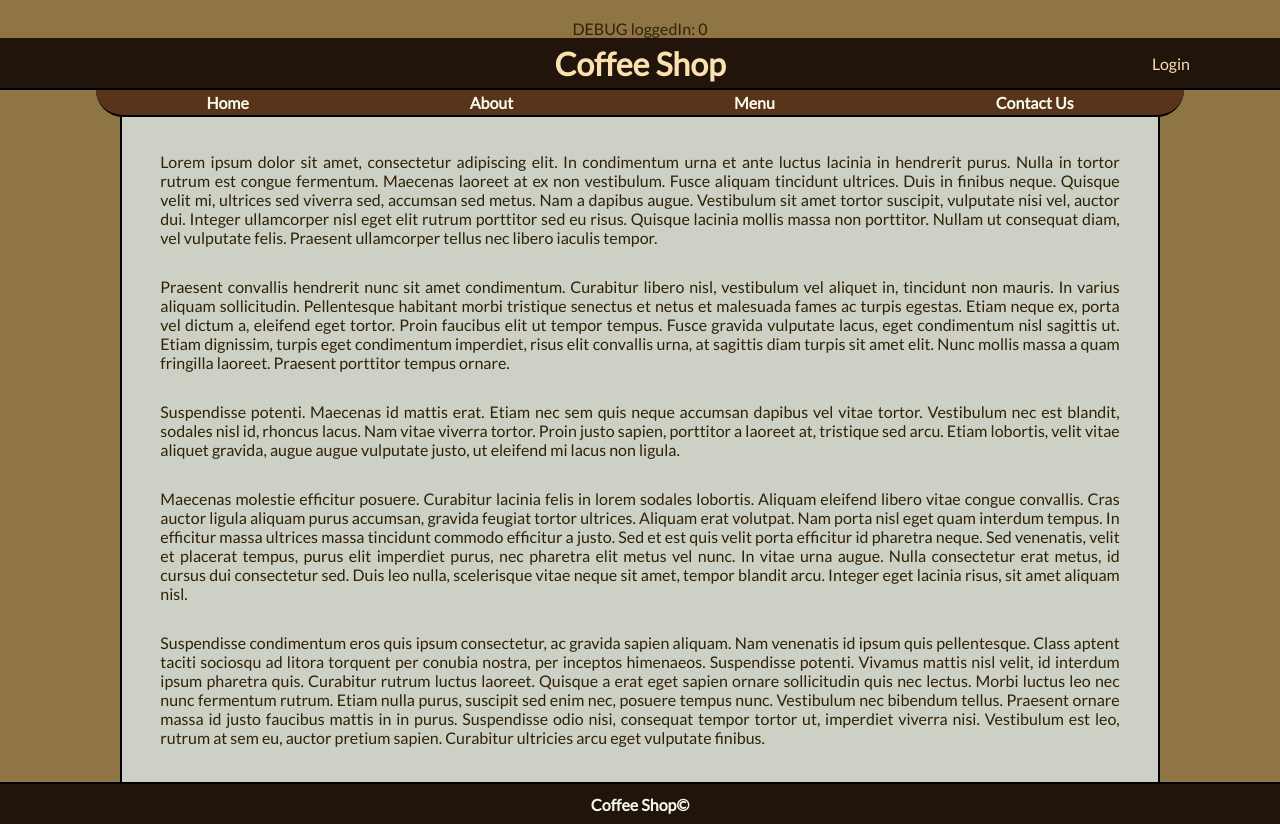
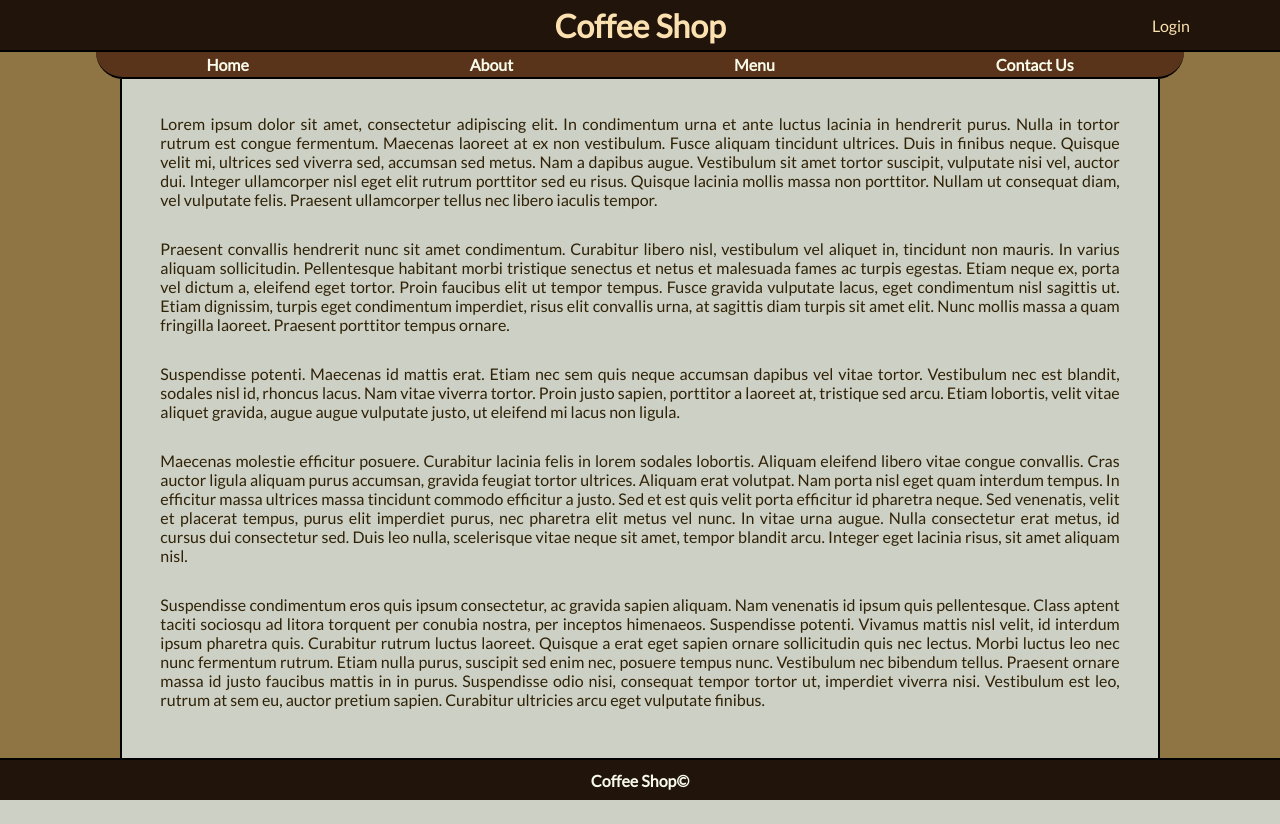
Before and after one commit to brodriguez8774/CS3500GroupProject, a PHP site: page /index.php in a window 1280 px wide. After the commit the page ends 800 px from the top, so only its background shows below. Run offline with PHP 8.4, Linux system fonts and the light colour scheme.

Commit message:
Remove all debugging statements for login functions

```diff
--- a/WebSite/templates/login.inc.php
+++ b/WebSite/templates/login.inc.php
@@ -7,33 +7,25 @@
 
   if (isset($_POST['login_ID'], $_POST['login_pass'])) {
 
-    echo "<br>DEBUG POST- login_id: " . $_POST['login_ID'] . "<br>";
-    echo "<br>DEBUG POST- login_pass: " . $_POST['login_pass'] . "<br>";
-
     $loginID = $_POST['login_ID'];
     $loginPass = $_POST['login_pass'];
-
-    echo "<br>DEBUG login_id: " . $loginID . "<br>";
-    echo "<br>DEBUG login_pass: " . $loginPass . "<br>";
 
     if (login($pdo, $loginID, $loginPass)) {
       // Login success.
       //header('Location: ../protected_page.php');
-      echo "<br>DEBUG Login view success.";
     } else {
       // Login failed.
-      //header('Location: ../index.php?error=1');
-      echo "<br>DEBUG Login failed.";
+      header('Location: ../error.php?error="Login Failed"');
     }
   }
 
 
   if (login_check($pdo) == true) {
     $loggedIn = TRUE;
-    echo "<br>DEBUG loggedIn: " . (int)$loggedIn;
+    //echo "<br>DEBUG loggedIn: " . (int)$loggedIn;
   } else {
     $loggedIn = FALSE;
-    echo "<br>DEBUG loggedIn: " . (int)$loggedIn;
+    //echo "<br>DEBUG loggedIn: " . (int)$loggedIn;
   }
 
 
@@ -72,7 +64,7 @@
     }
 
     if ($valid) {
-      echo "<br>DEBUG <br> Valid username and password! Logging in! <br> <br>";
+
     }
 
     if (isset($_GET['error'])) {
--- a/WebSite/templates/session.inc.php
+++ b/WebSite/templates/session.inc.php
@@ -36,16 +36,12 @@
 
 
   function login($pdo, $loginID, $loginPass) {
-    echo "<br>DEBUG Starting login function <br>";
     $sqlLogin = "SELECT user_id, login_id, password
                   FROM user
                   WHERE login_id = '" . $loginID . "';";
-                  echo "<br>DEBUG " . $sqlLogin . "<br>";
 
     $loginList = $pdo->query($sqlLogin);
 
-    echo "<br>DEBUG Login sql: <br> $sqlLogin <br>";
-    echo "<br>DEBUG Checking for result <br>";
     // Check if result is returned.
     if ($loginRow = $loginList->fetch()) {
 
@@ -64,16 +60,13 @@
           $_SESSION['username'] = $username;
           $_SESSION['login_string'] = hash('sha512', $loginRow['password'] . $user_browser);
 
-          echo "<br>DEBUG Correct pass. Login Function returning true. <br>";
           return true;
       } else {
         // Password not correct.
-        echo "<br>DEBUG Incorrect Pass <br>";
         return false;
       }
     } else {
       // No user found.
-      echo "<br>DEBUG No user match found <br>";
       return false;
     }
   }
@@ -107,10 +100,7 @@
         } else {
           return false;
         }
-      } //else {
-        //echo "<br>DEBUG No result returned from provided session data. Terminating previous session. <br>";
-        //return false;
-     // }
+      }
     } else {
       return false;
     }
```
